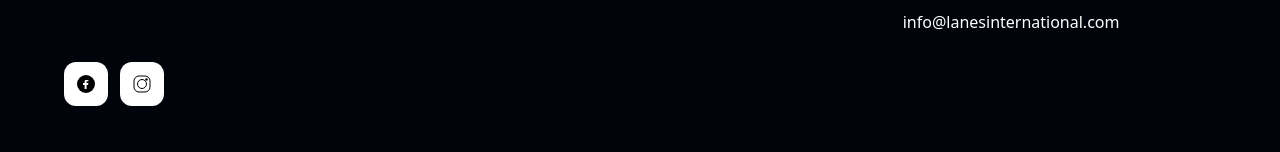
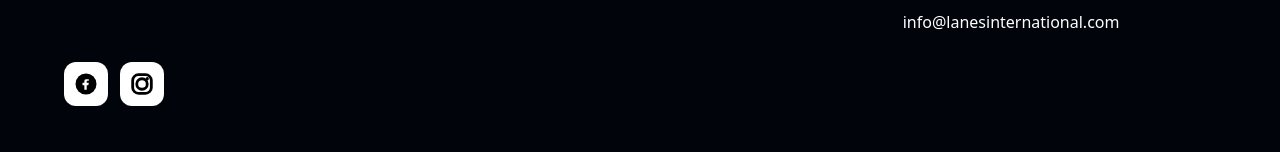
Before and after one commit to georgesmakoukji/lanes, a Next.js app: page / in a window 1280 px wide. Shown: the part 5268-5420 px from the top of the page. Built offline with nearby package versions, Linux system fonts and the light colour scheme.

Commit message:
style: Update footer social icon dimensions to 28px and enhance SVG elements with strokeWidth for improved visual consistency and aesthetics.

```diff
--- a/app/globals.css
+++ b/app/globals.css
@@ -732,8 +732,8 @@ button {
 }
 
 .footer-social-icon svg {
-  width: 24px;
-  height: 24px;
+  width: 28px;
+  height: 28px;
   display: block;
 }
 
--- a/app/page.js
+++ b/app/page.js
@@ -518,9 +518,17 @@ export default function HomePage() {
                   viewBox="0 0 24 24"
                   aria-hidden="true"
                 >
-                  <rect x="4" y="4" width="16" height="16" rx="5" ry="5" />
-                  <circle cx="12" cy="12" r="4.5" />
-                  <circle cx="16.5" cy="7.5" r="1.2" />
+                  <rect
+                    x="4"
+                    y="4"
+                    width="16"
+                    height="16"
+                    rx="5"
+                    ry="5"
+                    strokeWidth="2.4"
+                  />
+                  <circle cx="12" cy="12" r="4.5" strokeWidth="2.4" />
+                  <circle cx="16.5" cy="7.5" r="1.4" />
                 </svg>
               </a>
             </div>
```
